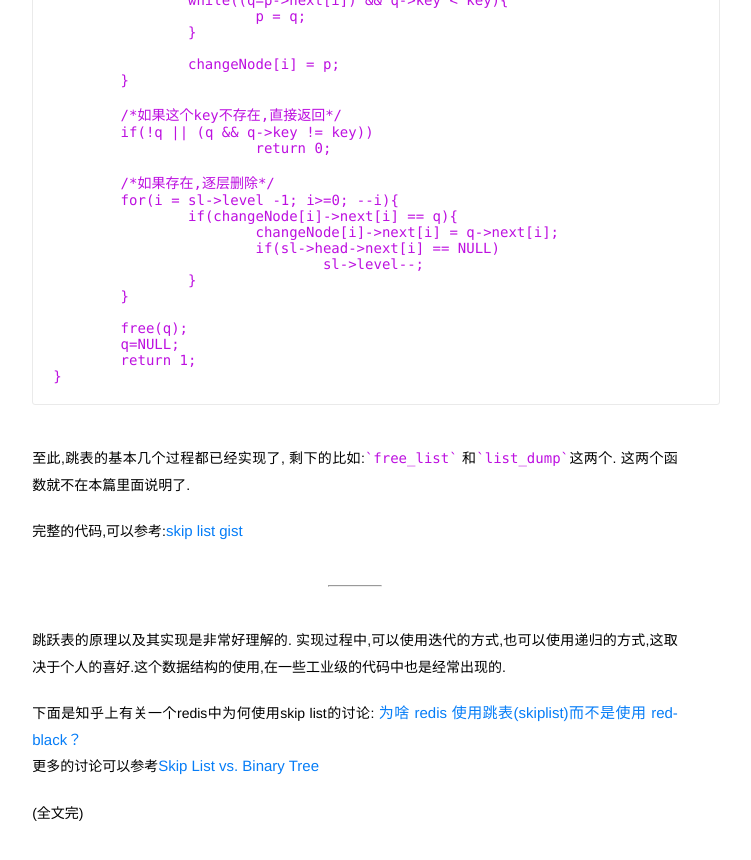
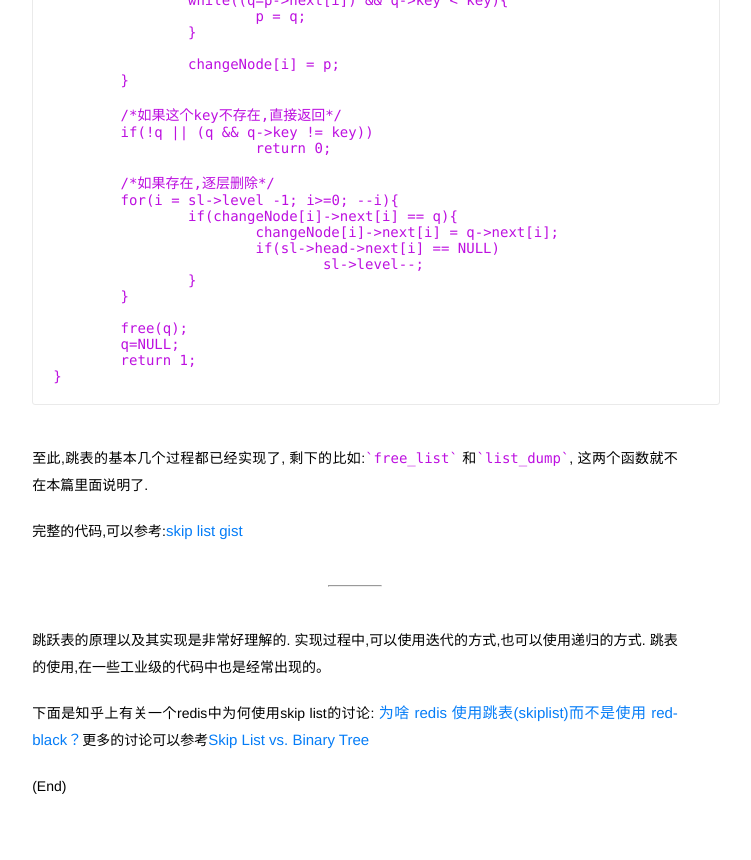
Before and after one commit to JesseEisen/JesseEisen.github.io, a Jekyll site: the page built from _posts/2016-08-23-skip-list.md, in a window 1280 px wide and 900 px high, scrolled down 5033 px. Shown: the top 860 px of the window, without its empty margins (285-1036 px from the left). Built offline with Jekyll 4.4.1, drawn with Linux system fonts in a browser that asks for light colours; some of the changed text lies outside the part shown.

Commit message:
review skip list

````diff
--- a/_posts/2016-08-23-skip-list.md
+++ b/_posts/2016-08-23-skip-list.md
@@ -9,12 +9,12 @@ description: skip list
 
 不过昨天翻看《算法与数据结构——c语言实现》这本书时。有一小节介绍了`跳跃表`, 这个数据结构是一个随机化的数据结构。基于链表，但是效率可以和二叉查找树比拟，大部分是的操作的时间是`O(logn)`.
 
-从示意图乍一看和hask表比较像，下图来自wikipedia：
+从示意图上看和hask表比较像，下图来自wikipedia：
 
 
 <div class="image">
 <img src="/static/skip_list.png">
-<p class="img-title">skip list image</p>
+<p class="img-title">skip list overview</p>
 </div>
 
 <hr>
@@ -235,15 +235,14 @@ int delete(slList *sl, int key){
 }
 ```
 
-至此,跳表的基本几个过程都已经实现了, 剩下的比如:`free_list` 和`list_dump`这两个. 这两个函数就不在本篇里面说明了.
+至此,跳表的基本几个过程都已经实现了, 剩下的比如:`free_list` 和`list_dump`, 这两个函数就不在本篇里面说明了.
 
 完整的代码,可以参考:[skip list gist](https://gist.github.com/JesseEisen/9fcbda5cdcca0b24974b96724512baf0)
 
 <hr>
 
-跳跃表的原理以及其实现是非常好理解的. 实现过程中,可以使用迭代的方式,也可以使用递归的方式,这取决于个人的喜好.这个数据结构的使用,在一些工业级的代码中也是经常出现的.
+跳跃表的原理以及其实现是非常好理解的. 实现过程中,可以使用迭代的方式,也可以使用递归的方式. 跳表的使用,在一些工业级的代码中也是经常出现的。
 
-下面是知乎上有关一个redis中为何使用skip list的讨论: [为啥 redis 使用跳表(skiplist)而不是使用 red-black？](https://www.zhihu.com/question/20202931)
-更多的讨论可以参考[Skip List vs. Binary Tree](http://stackoverflow.com/questions/256511/skip-list-vs-binary-tree)
+下面是知乎上有关一个redis中为何使用skip list的讨论: [为啥 redis 使用跳表(skiplist)而不是使用 red-black？](https://www.zhihu.com/question/20202931)更多的讨论可以参考[Skip List vs. Binary Tree](http://stackoverflow.com/questions/256511/skip-list-vs-binary-tree)
 
-(全文完)
+(End)
````
Also changed, not shown: other parts of _posts/2016-08-23-skip-list.md (+1 -1 lines).
